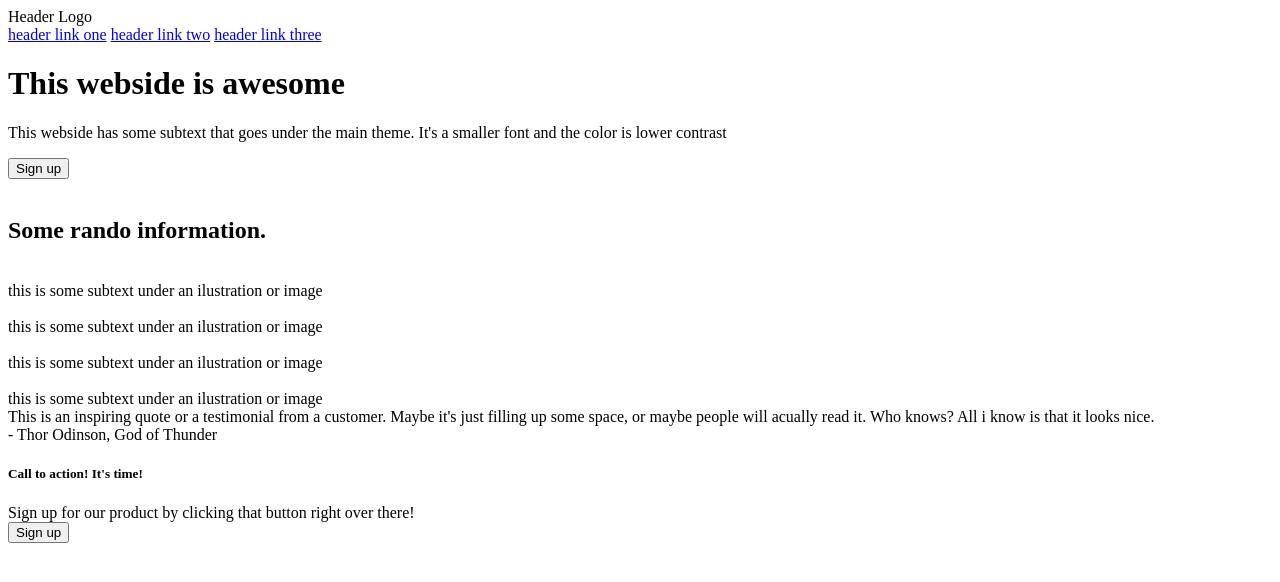
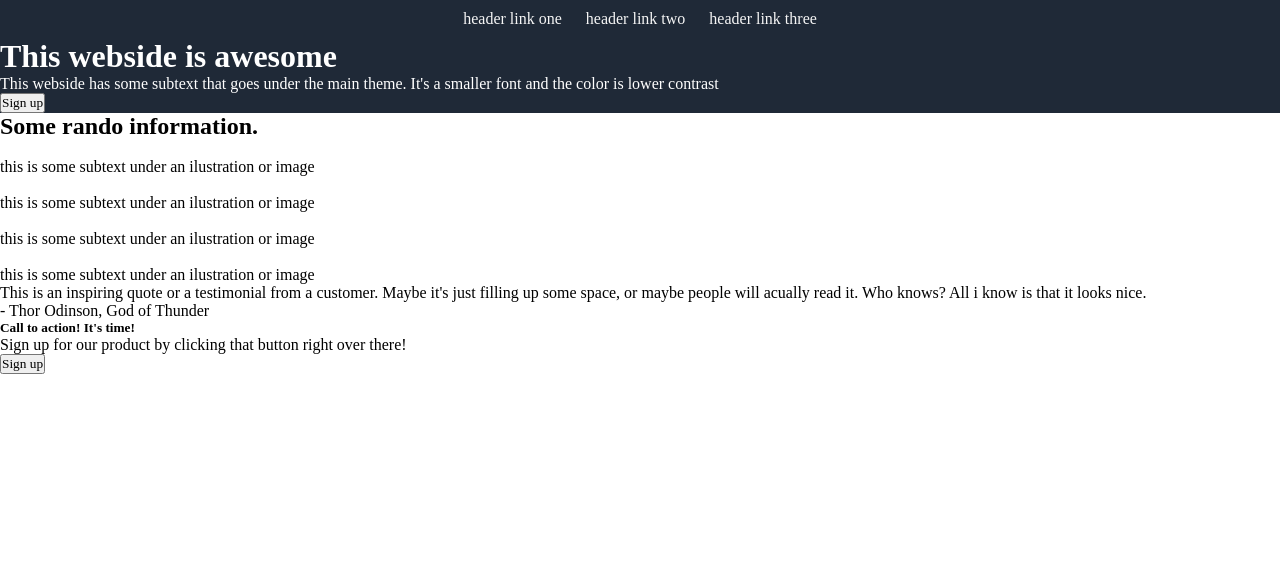
Before and after one commit to B-Banach/Odin-Landing-Page, a plain HTML site: page index.html in a window 1280 px wide. Drawn offline with Linux system fonts and the light colour scheme.

Commit message:
added style to header

```diff
--- a/index.html
+++ b/index.html
@@ -9,7 +9,6 @@
 </head>
 <body>
     <header>
-        <div>Header Logo</div>
         <div>
             <a href="#">header link one</a>
             <a href="#">header link two</a>
--- a/style.css
+++ b/style.css
@@ -0,0 +1,37 @@
+*,
+::before,
+::after {
+    box-sizing: border-box;
+    text-decoration: none;
+    padding: 0px;
+    margin: 0px;
+    font-family: 'Times New Roman', Times, sans-serif;
+}
+
+header {
+    display: flex;
+    align-items: center;
+    justify-content: space-around;
+    background-color: #1f2937;
+    color: whitesmoke;
+}
+
+header div {
+    padding: 10px;
+}
+
+header a {
+    color: whitesmoke;
+    margin: 0px 10px;
+}
+
+.logo {
+    font-size: large;
+    font-weight: bold;
+}
+
+.main-one {
+    background-color: #1f2937;
+    color: white;
+    display: flex;
+}
```
